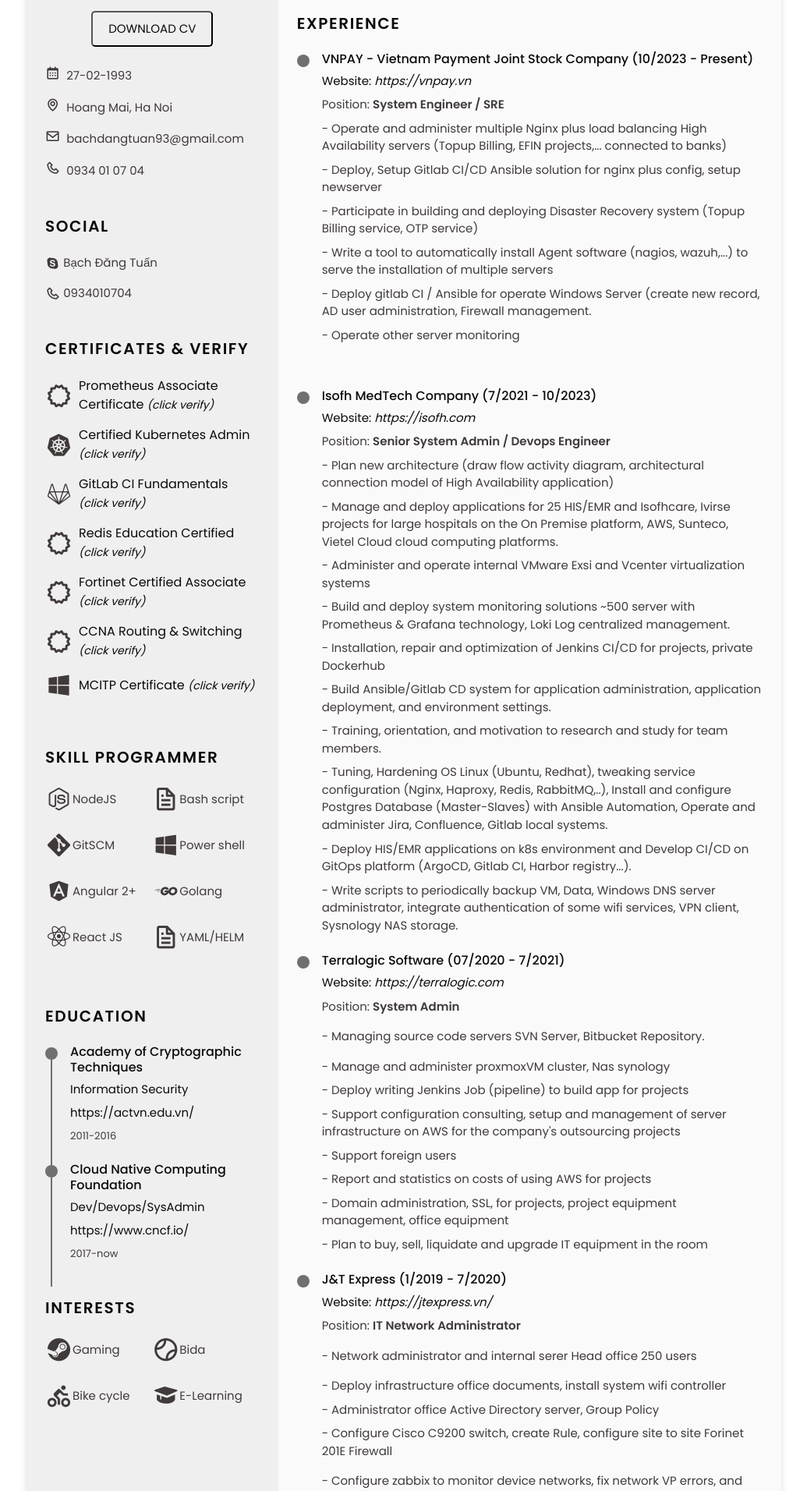
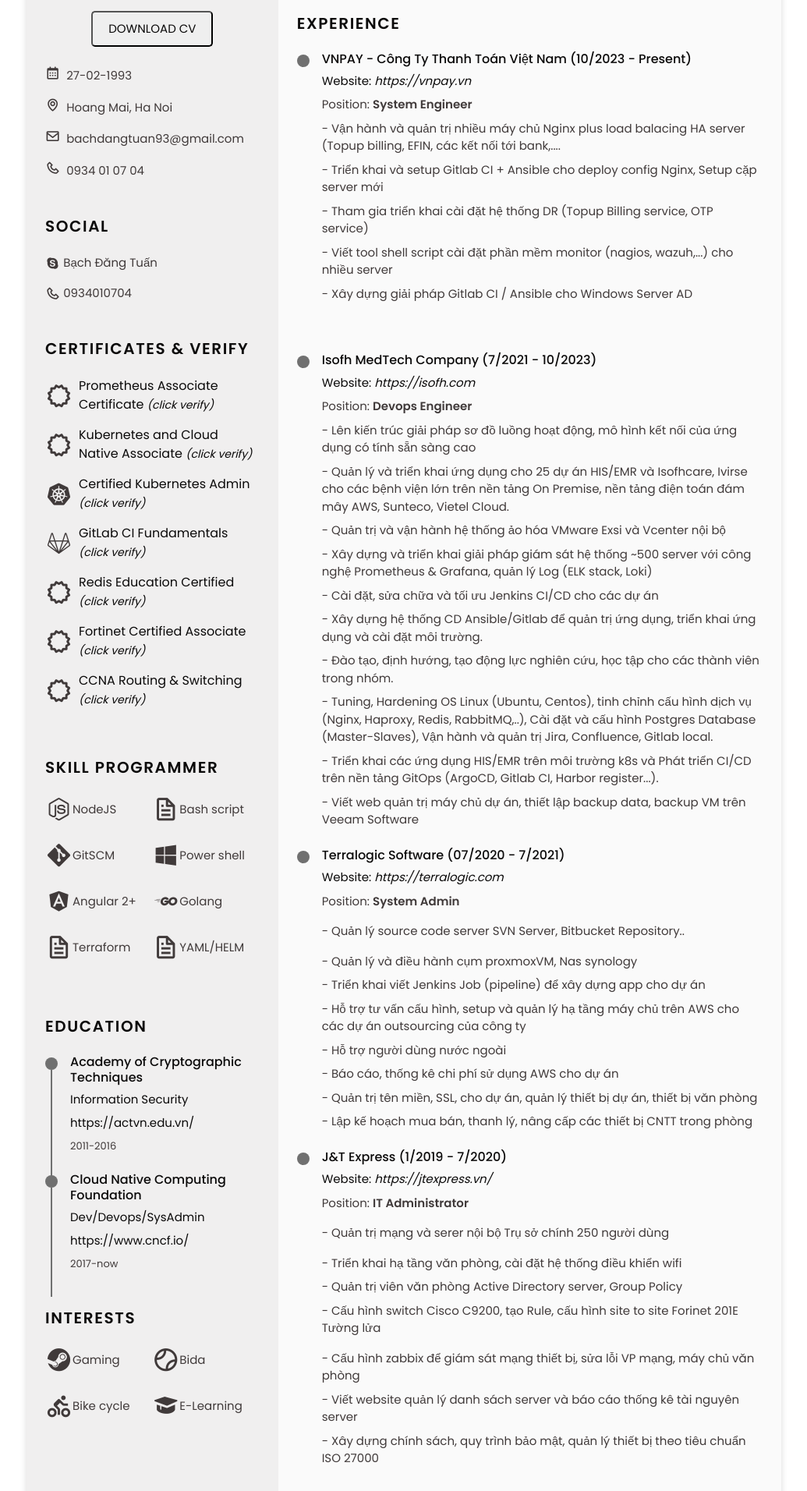
Before and after one commit to darktuan1993/BachDangTuan-CV, a React (Create React App) app: page / in a window 1280 px wide. Shown: the part 308-2220 px from the top of the page at 78% size, without its empty margins (122-1157 px from the left). Built offline with nearby package versions, Linux system fonts and the light colour scheme.

Commit message:
no message

```diff
--- a/src/components/Resume/ResumeLeft/Skills/dataSkills.js
+++ b/src/components/Resume/ResumeLeft/Skills/dataSkills.js
@@ -20,8 +20,8 @@
     {
         id: 1,
         dotSkill: "",
-        iconSkill: "bx bxl-react skill-icon",
-        nameSkill: " React JS"
+        iconSkill: "bx bx-file skill-icon",
+        nameSkill: "Terraform"
     },
 ];
 const dataSkillsRight = [
--- a/src/components/Resume/ResumeRight/Certificates/dataCer.js
+++ b/src/components/Resume/ResumeRight/Certificates/dataCer.js
@@ -4,6 +4,12 @@
         image: "https://training.linuxfoundation.org/wp-content/uploads/2022/04/Training_Badge_Prometheus_V2-2-300x300.png",
         icon: "bx bx-certification skill-icon",
         link: "https://ti-user-certificates.s3.amazonaws.com/e0df7fbf-a057-42af-8a1f-590912be5460/8760443b-52ec-49f8-b11e-67e4215c09a4-bach-dang-tuan-7340d446-10fd-49fc-93c6-490dda50e909-certificate.pdf"
+    },
+    {
+        title: "Kubernetes and Cloud Native Associate",
+        image: "https://training.linuxfoundation.org/wp-content/uploads/2022/04/Training_Badge_Prometheus_V2-2-300x300.png",
+        icon: "bx bx-certification skill-icon",
+        link: "https://drive.google.com/file/d/10D4SXAqFutRzQ-yRW7LCl5Ph-kCeazva/view"
     },
     {
         title: "Certified Kubernetes Admin ",
@@ -35,11 +41,11 @@
         icon: "bx bx-certification skill-icon",
         link: "https://cp.certmetrics.com/cisco/en/public/verify/credential/418124170073IOWK"
     },
-    {
-        title: "MCITP Certificate",
-        image: "https://media.loveitopcdn.com/3807/microsoft-logo.jpg",
-        icon: "bx bxl-windows skill-icon",
-        link: "https://drive.google.com/file/d/1fvNvbz_WpKxLlu4tqgPRKYDWqg1Vv7V3/view"
-    },
+    // {
+    //     title: "MCITP Certificate",
+    //     image: "https://media.loveitopcdn.com/3807/microsoft-logo.jpg",
+    //     icon: "bx bxl-windows skill-icon",
+    //     link: "https://drive.google.com/file/d/1fvNvbz_WpKxLlu4tqgPRKYDWqg1Vv7V3/view"
+    // },
 ];
 export default dataCer;
--- a/src/components/Resume/ResumeRight/Experience/dataExp.js
+++ b/src/components/Resume/ResumeRight/Experience/dataExp.js
@@ -1,47 +1,122 @@
+// const dataExp = [
+//     {
+//         title: "VNPAY - Vietnam Payment Joint Stock Company",
+//         times: "10/2023 -  Present",
+//         link: "https://vnpay.vn",
+//         usedTech: "- Operate and administer multiple Nginx plus load balancing High Availability servers (Topup Billing, EFIN projects,... connected to banks)",
+//         descripttion: "- Deploy, Setup Gitlab CI/CD Ansible solution for nginx plus config, setup newserver",
+//         descripttion1: "- Participate in building and deploying Disaster Recovery system (Topup Billing service, OTP service)",
+//         descripttion2: "- Write a tool to automatically install Agent software (nagios, wazuh,...) to serve the installation of multiple servers",
+//         descripttion3: "- Deploy gitlab CI / Ansible for operate Windows Server (create new record, AD user administration, Firewall management. ",
+//         descripttion4: "- Operate other server monitoring ",
+//         line: "",
+//         position: "System Engineer",
+//     },
+//     {
+//         title: "Isofh MedTech Company",
+//         times: "7/2021 -  10/2023",
+//         link: "https://isofh.com",
+//         usedTech: "- Plan new architecture (draw flow activity diagram, architectural connection model of High Availability application)",
+//         descripttion:  "- Manage and deploy applications for 25 HIS/EMR and Isofhcare, Ivirse projects for large hospitals on the On Premise platform, AWS, Sunteco, Vietel Cloud cloud computing platforms.",
+//         descripttion1: "- Administer and operate internal VMware Exsi and Vcenter virtualization systems",
+//         descripttion2: "- Build and deploy system monitoring solutions ~500 server with Prometheus & Grafana technology, Loki Log centralized management.",
+//         descripttion3: "- Installation, repair and optimization of Jenkins CI/CD for projects, private Dockerhub",
+//         descripttion4: "- Build Ansible/Gitlab CD system for application administration, application deployment, and environment settings.",
+//         descripttion5: "- Training, orientation, and motivation to research and study for team members.",
+//         descripttion6: "- Tuning, Hardening OS Linux (Ubuntu, Redhat), tweaking service configuration (Nginx, Haproxy, Redis, RabbitMQ,..), Install and configure Postgres Database  (Master-Slaves) with Ansible Automation, Operate and administer Jira, Confluence, Gitlab local systems.",
+//         descripttion7: "- Deploy HIS/EMR applications on k8s environment and Develop CI/CD on GitOps platform (ArgoCD, Gitlab CI, Harbor registry...).",
+//         descripttion8: "- Write scripts to periodically backup VM, Data, Windows DNS server administrator, integrate authentication of some wifi services, VPN client, Sysnology NAS storage.",
+//         line: "",
+//         position: "Devops Engineer",
+//     },
+//     {
+//         title: "Terralogic Software",
+//         times: "07/2020 -  7/2021",
+//         link: "https://terralogic.com",
+//         usedTech: "",
+//         descripttion:  "- Managing source code servers SVN Server, Bitbucket Repository.",
+//         descripttion2: "- Manage and administer proxmoxVM  cluster, Nas synology",
+//         descripttion3: "- Deploy writing Jenkins Job (pipeline) to build app for projects",
+//         descripttion4: "- Support configuration consulting, setup and management of server infrastructure on AWS for the company's outsourcing projects",
+//         descripttion6: "- Report and statistics on costs of using AWS for projects",
+//         descripttion7: "- Domain administration, SSL, for projects, project equipment management, office equipment",
+//         descripttion5: "- Support foreign users",
+//         descripttion8: "- Plan to buy, sell, liquidate and upgrade IT equipment in the room",
+//         line: "",
+//         position: "System Admin",
+//     },
+//     {
+//         title: "J&T Express",
+//         times: "1/2019 -  7/2020",
+//         link: "https://jtexpress.vn/",
+//         usedTech: "",
+//         descripttion:  "- Network administrator and internal serer Head office 250 users",
+//         descripttion2: "- Deploy infrastructure office documents, install system wifi controller",
+//         descripttion3: "- Administrator office Active Directory server, Group Policy ",
+//         descripttion4: "- Configure Cisco C9200 switch, create Rule, configure site to site Forinet 201E Firewall",
+//         descripttion6: "- Configure zabbix to monitor device networks, fix network VP errors, and office servers",
+//         descripttion7: "- Write a website to manage server lists and report server resource statistics",
+//         descripttion8: "- Create security policies and procedures, manage equipment according to ISO standards ",
+//         line: "",
+//         position: "IT Network Administrator",
+//     },
+//     // {
+//     //     title: "Công việc khác",
+//     //     times: "2015 -  2018",
+//     //     // link: "https://jtexpress.vn/",
+//     //     usedTech: "",
+//     //     descripttion: "- Tư vấn lắp đặt phần cứng, camera giám sát, ổ lưu trữ NAS",
+//     //     descripttion2: "- Support end user",
+//     //     descripttion3: "- Develop website outsource",
+//     //     line: "",
+//     //     position: "IT",
+//     // }
+//
+// ];
+
 const dataExp = [
     {
-        title: "VNPAY - Vietnam Payment Joint Stock Company",
+        title: "VNPAY - Công Ty Thanh Toán Việt Nam",
         times: "10/2023 -  Present",
         link: "https://vnpay.vn",
-        usedTech: "- Operate and administer multiple Nginx plus load balancing High Availability servers (Topup Billing, EFIN projects,... connected to banks)",
-        descripttion: "- Deploy, Setup Gitlab CI/CD Ansible solution for nginx plus config, setup newserver",
-        descripttion1: "- Participate in building and deploying Disaster Recovery system (Topup Billing service, OTP service)",
-        descripttion2: "- Write a tool to automatically install Agent software (nagios, wazuh,...) to serve the installation of multiple servers",
-        descripttion3: "- Deploy gitlab CI / Ansible for operate Windows Server (create new record, AD user administration, Firewall management. ",
-        descripttion4: "- Operate other server monitoring ",
+        usedTech: "- Vận hành và quản trị nhiều máy chủ Nginx plus load balacing HA server (Topup billing, EFIN, các kết nối tới bank,....",
+        descripttion: "- Triển khai và setup Gitlab CI + Ansible cho deploy config Nginx, Setup cặp server mới",
+        descripttion1: "- Tham gia triển khai cài đặt hệ thống DR (Topup Billing service, OTP service)",
+        descripttion2: "- Viết tool shell script cài đặt phần mềm monitor (nagios, wazuh,...) cho nhiều server",
+        descripttion3: "- Xây dựng giải pháp Gitlab CI / Ansible cho Windows Server AD ",
         line: "",
-        position: "System Engineer / SRE ",
+        position: "System Engineer",
     },
     {
         title: "Isofh MedTech Company",
         times: "7/2021 -  10/2023",
         link: "https://isofh.com",
-        usedTech: "- Plan new architecture (draw flow activity diagram, architectural connection model of High Availability application)",
-        descripttion:  "- Manage and deploy applications for 25 HIS/EMR and Isofhcare, Ivirse projects for large hospitals on the On Premise platform, AWS, Sunteco, Vietel Cloud cloud computing platforms.",
-        descripttion1: "- Administer and operate internal VMware Exsi and Vcenter virtualization systems",
-        descripttion2: "- Build and deploy system monitoring solutions ~500 server with Prometheus & Grafana technology, Loki Log centralized management.",
-        descripttion3: "- Installation, repair and optimization of Jenkins CI/CD for projects, private Dockerhub",
-        descripttion4: "- Build Ansible/Gitlab CD system for application administration, application deployment, and environment settings.",
-        descripttion5: "- Training, orientation, and motivation to research and study for team members.",
-        descripttion6: "- Tuning, Hardening OS Linux (Ubuntu, Redhat), tweaking service configuration (Nginx, Haproxy, Redis, RabbitMQ,..), Install and configure Postgres Database  (Master-Slaves) with Ansible Automation, Operate and administer Jira, Confluence, Gitlab local systems.",
-        descripttion7: "- Deploy HIS/EMR applications on k8s environment and Develop CI/CD on GitOps platform (ArgoCD, Gitlab CI, Harbor registry...).",
-        descripttion8: "- Write scripts to periodically backup VM, Data, Windows DNS server administrator, integrate authentication of some wifi services, VPN client, Sysnology NAS storage.",
+        usedTech: "- Lên kiến trúc giải pháp sơ đồ luồng hoạt động, mô hình kết nối của ứng dụng có tính sẵn sàng cao ",
+        descripttion:  "- Quản lý và triển khai ứng dụng cho 25 dự án HIS/EMR và Isofhcare, Ivirse cho các bệnh viện lớn trên nền tảng On Premise, nền tảng điện toán đám mây AWS, Sunteco, Vietel Cloud.",
+        descripttion1: "- Quản trị và vận hành hệ thống ảo hóa VMware Exsi và Vcenter nội bộ",
+        descripttion2: "- Xây dựng và triển khai giải pháp giám sát hệ thống ~500 server với công nghệ Prometheus & Grafana, quản lý Log (ELK stack, Loki)",
+        descripttion3: "- Cài đặt, sửa chữa và tối ưu Jenkins CI/CD cho các dự án",
+        descripttion4: "- Xây dựng hệ thống CD Ansible/Gitlab để quản trị ứng dụng, triển khai ứng dụng và cài đặt môi trường.",
+        descripttion5: "- Đào tạo, định hướng, tạo động lực nghiên cứu, học tập cho các thành viên trong nhóm.",
+        descripttion6: "- Tuning, Hardening OS Linux (Ubuntu, Centos), tinh chỉnh cấu hình dịch vụ (Nginx, Haproxy, Redis, RabbitMQ,..), Cài đặt và cấu hình Postgres Database (Master-Slaves), Vận hành và quản trị Jira, Confluence, Gitlab local.",
+        descripttion7: "- Triển khai các ứng dụng HIS/EMR trên môi trường k8s và Phát triển CI/CD trên nền tảng GitOps (ArgoCD, Gitlab CI, Harbor register...).",
+        descripttion8: "- Viết web quản trị máy chủ dự án, thiết lập backup data, backup VM trên Veeam Software",
         line: "",
-        position: "Senior System Admin / Devops Engineer",
+        position: "Devops Engineer",
     },
     {
         title: "Terralogic Software",
         times: "07/2020 -  7/2021",
         link: "https://terralogic.com",
         usedTech: "",
-        descripttion:  "- Managing source code servers SVN Server, Bitbucket Repository.",
-        descripttion2: "- Manage and administer proxmoxVM  cluster, Nas synology",
-        descripttion3: "- Deploy writing Jenkins Job (pipeline) to build app for projects",
-        descripttion4: "- Support configuration consulting, setup and management of server infrastructure on AWS for the company's outsourcing projects",
-        descripttion6: "- Report and statistics on costs of using AWS for projects",
-        descripttion7: "- Domain administration, SSL, for projects, project equipment management, office equipment",
-        descripttion5: "- Support foreign users",
-        descripttion8: "- Plan to buy, sell, liquidate and upgrade IT equipment in the room",
+        descripttion:  "- Quản lý source code server SVN Server, Bitbucket Repository..",
+        descripttion2: "- Quản lý và điều hành cụm proxmoxVM, Nas synology",
+        descripttion3: "- Triển khai viết Jenkins Job (pipeline) để xây dựng app cho dự án",
+        descripttion4: "- Hỗ trợ tư vấn cấu hình, setup và quản lý hạ tầng máy chủ trên AWS cho các dự án outsourcing của công ty",
+        descripttion6: "- Báo cáo, thống kê chi phí sử dụng AWS cho dự án",
+        descripttion7: "- Quản trị tên miền, SSL, cho dự án, quản lý thiết bị dự án, thiết bị văn phòng",
+        descripttion5: "- Hỗ trợ người dùng nước ngoài",
+        descripttion8: "- Lập kế hoạch mua bán, thanh lý, nâng cấp các thiết bị CNTT trong phòng",
         line: "",
         position: "System Admin",
     },
@@ -50,15 +125,15 @@
         times: "1/2019 -  7/2020",
         link: "https://jtexpress.vn/",
         usedTech: "",
-        descripttion:  "- Network administrator and internal serer Head office 250 users",
-        descripttion2: "- Deploy infrastructure office documents, install system wifi controller",
-        descripttion3: "- Administrator office Active Directory server, Group Policy ",
-        descripttion4: "- Configure Cisco C9200 switch, create Rule, configure site to site Forinet 201E Firewall",
-        descripttion6: "- Configure zabbix to monitor device networks, fix network VP errors, and office servers",
-        descripttion7: "- Write a website to manage server lists and report server resource statistics",
-        descripttion8: "- Create security policies and procedures, manage equipment according to ISO standards ",
+        descripttion:  "- Quản trị mạng và serer nội bộ Trụ sở chính 250 người dùng",
+        descripttion2: "- Triển khai hạ tầng văn phòng, cài đặt hệ thống điều khiển wifi",
+        descripttion3: "- Quản trị viên văn phòng Active Directory server, Group Policy ",
+        descripttion4: "- Cấu hình switch Cisco C9200, tạo Rule, cấu hình site to site Forinet 201E Tường lửa",
+        descripttion6: "- Cấu hình zabbix để giám sát mạng thiết bị, sửa lỗi VP mạng, máy chủ văn phòng",
+        descripttion7: "- Viết website quản lý danh sách server và báo cáo thống kê tài nguyên server",
+        descripttion8: "- Xây dựng chính sách, quy trình bảo mật, quản lý thiết bị theo tiêu chuẩn ISO 27000 ",
         line: "",
-        position: "IT Network Administrator",
+        position: "IT Administrator",
     },
     // {
     //     title: "Công việc khác",
@@ -74,4 +149,6 @@
 
 ];
 
+
+
 export default dataExp;
```
Also changed, not shown: src/components/Resume/ResumeRight/Interests/dataInter.js (+30 -4 lines).
